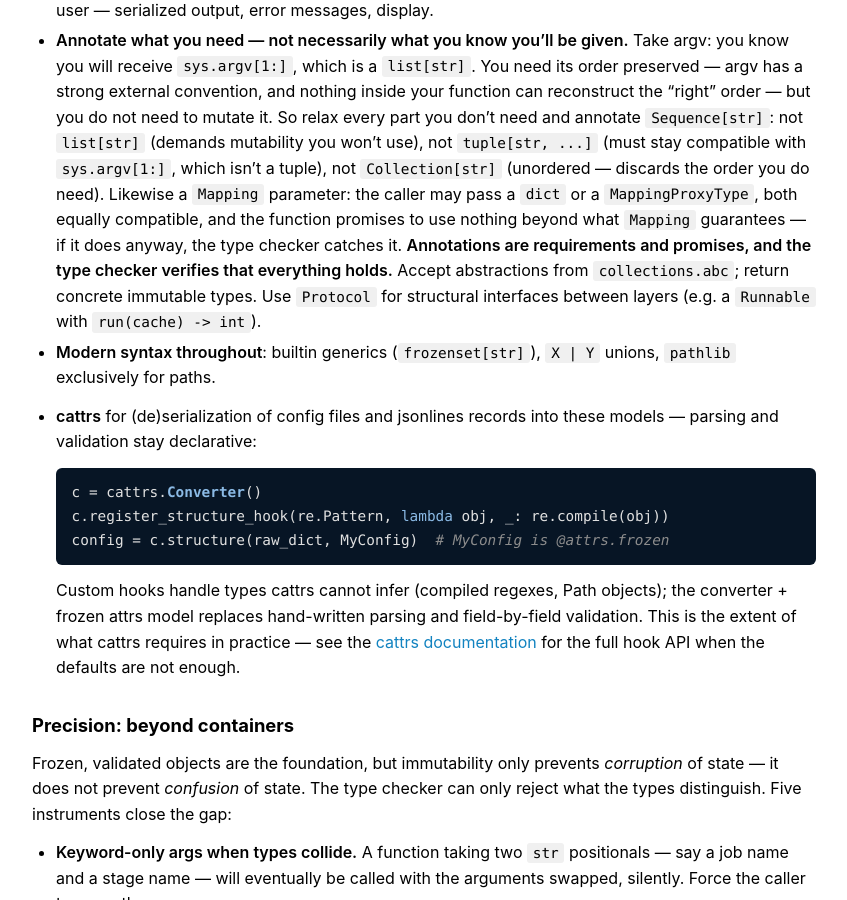
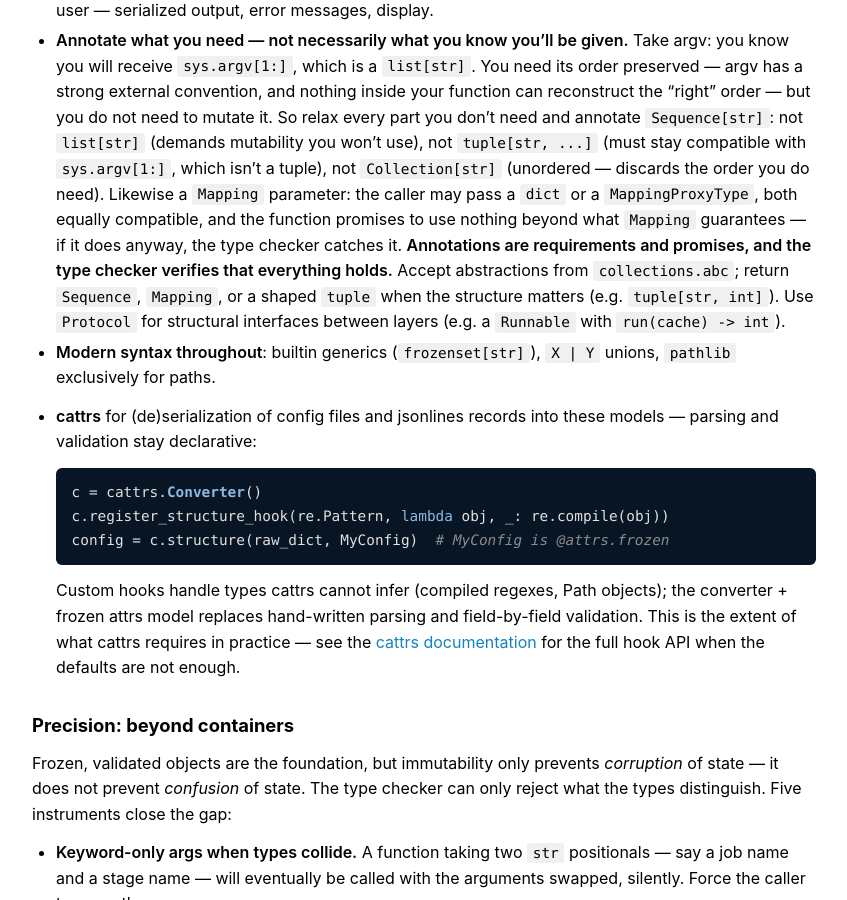
Before and after one commit to vikinganalytics/styleguide, a Jekyll site: the page built from pyguide.md, in a window 1280 px wide and 900 px high, scrolled down 9476 px. Shown: the whole window, without its empty margins (216-1063 px from the left). Built offline with Jekyll 4.4.1, drawn with Linux system fonts in a browser that asks for light colours; our own code applies the rules of GitHub Pages for plain Markdown files.

Commit message:
Prefer Sequence/Mapping return types over concrete collections
Nudges toward abstract return annotations that hide mutability and
ease migration (list→tuple, dict→TypedDict→attrs), while preserving
shaped tuples where the structure carries information.

Co-Authored-By: Claude Opus 4.6 (1M context) <noreply@anthropic.com>

```diff
--- a/pyguide.md
+++ b/pyguide.md
@@ -495,7 +495,8 @@ absorbed into a frozen attrs field.
   `Mapping` guarantees — if it does anyway, the type checker catches it.
   **Annotations are requirements and promises, and the type checker
   verifies that everything holds.** Accept abstractions from
-  `collections.abc`; return concrete immutable types. Use `Protocol` for
+  `collections.abc`; return `Sequence`, `Mapping`, or a shaped `tuple`
+  when the structure matters (e.g. `tuple[str, int]`). Use `Protocol` for
   structural interfaces between layers (e.g. a `Runnable` with
   `run(cache) -> int`).
 - **Modern syntax throughout**: builtin generics (`frozenset[str]`), `X | Y`
```
